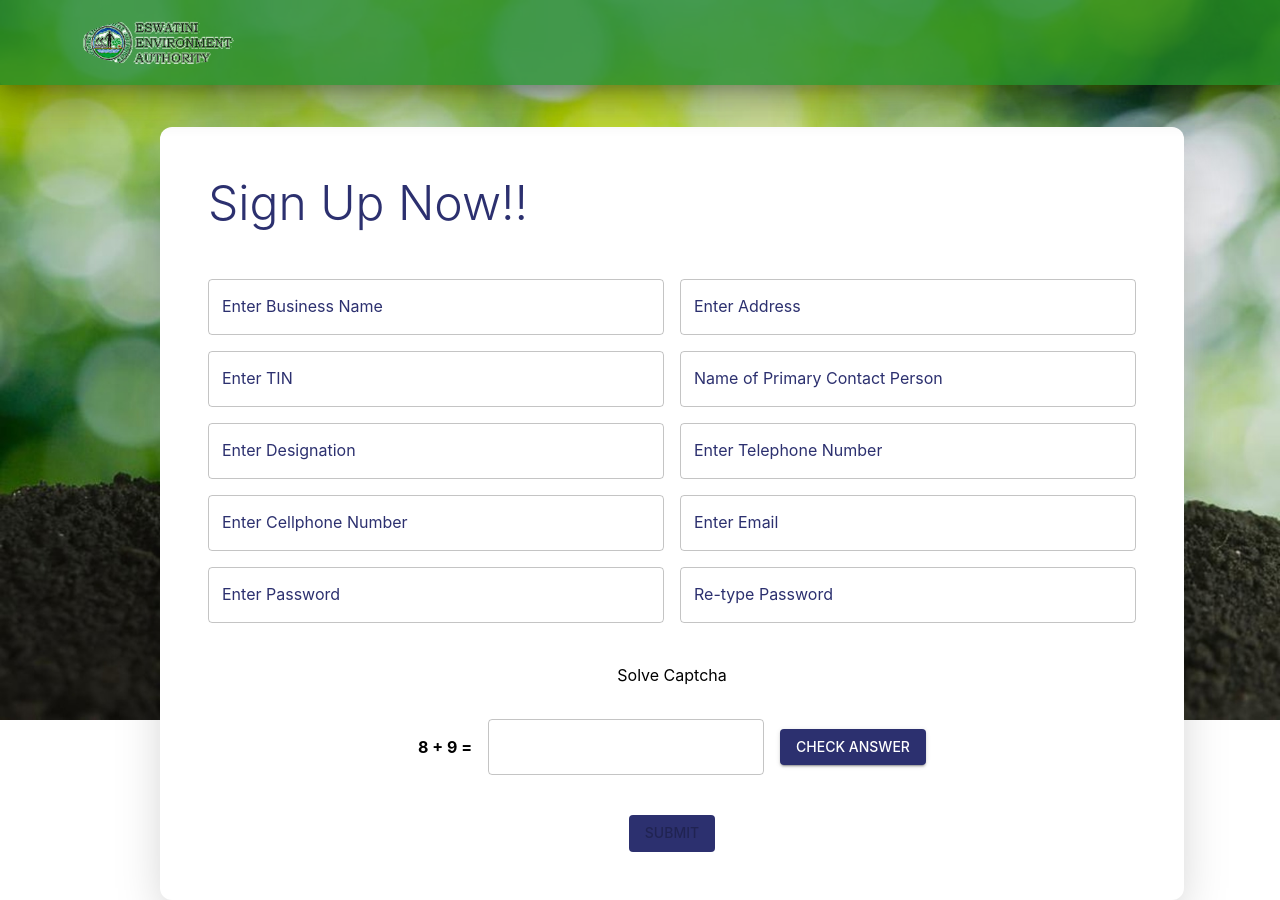
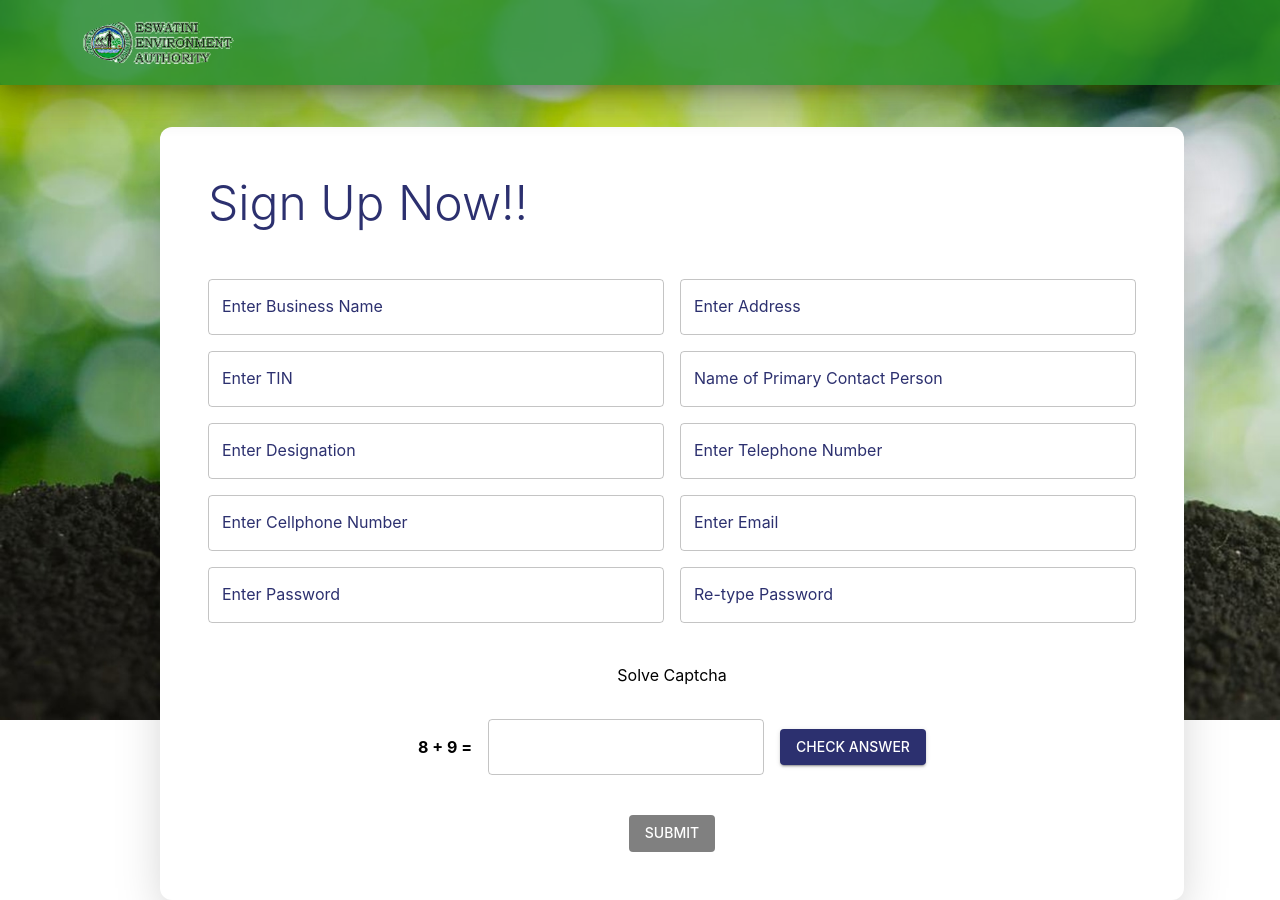
Before and after one commit to NikhilSaini99/estwantiplasticfinal, a Next.js app: page /Signup/Signup in a window 1280 px wide. Built offline with nearby package versions, Linux system fonts and the light colour scheme.

Commit message:
updated code

```diff
--- a/src/components/Button.js
+++ b/src/components/Button.js
@@ -8,10 +8,14 @@ const CustomButton = ({ bgColor,text,type,btnDisable,handleClick, }) => {
         '&:hover': {
             backgroundColor: `${bgColor}F1 `,
         }
+
     }
 
     return (
-        <Button  type={type} variant='contained' sx={{ ...btnStyling,color:'white' }}
+        <Button  type={type} variant='contained' sx={{ ...btnStyling,"&.Mui-disabled": {
+            background: `grey !important`,
+            color: "white"
+          } }}
         disabled={btnDisable}  onClick={handleClick} >{text}</Button>
     )
 }
--- a/src/pages/Admin/RTRDetails/[userDetailsId].js
+++ b/src/pages/Admin/RTRDetails/[userDetailsId].js
@@ -254,7 +254,7 @@ const UserDetails = () => {
                                     control={control}
                                     name="total_levy_payable"
                                     render={({ field }) => (
-                                        <TextField type="number" {...field} variant='outlined' disabled={true} size='small' sx={{ width: '20%', textAlign: 'center' }} inputProps={{ ...disabledTextFieldStyling }} />
+                                        <TextField type="number" {...field} variant='outlined' disabled={true}  sx={{ textAlign: 'center' }} inputProps={{ ...disabledTextFieldStyling }} />
                                     )}
                                 />
                             </Box>
--- a/src/pages/RTR/RTRform.js
+++ b/src/pages/RTR/RTRform.js
@@ -466,7 +466,7 @@ const RTRform = () => {
                   control={control}
                   name="total_levy_payable"
                   render={({ field }) => (
-                    <TextField type="number" {...field} variant='outlined' disabled={true} size='small' sx={{ width: '20%', textAlign: 'center' }} inputProps={{ ...disabledTextFieldStyling }} />
+                    <TextField type="number" {...field} variant='outlined' disabled={true} sx={{textAlign: 'center' }} inputProps={{ ...disabledTextFieldStyling }} />
                   )}
                 />
               </Box>
@@ -497,7 +497,11 @@ const RTRform = () => {
 
 
           <FormGroup className="col-span-full flex justify-center">
-            <FormControlLabel required control={<Checkbox
+            <FormControlLabel sx={{ "& .MuiFormControlLabel-label": {
+                color :'black !important',
+                fontWeight:'bold'
+              }}} required control={<Checkbox
+
               checked={handleCheck}
               onChange={handleCheckChange}
             />} label="Certified to the best of my knowledge as true, correct, and complete" />
```
